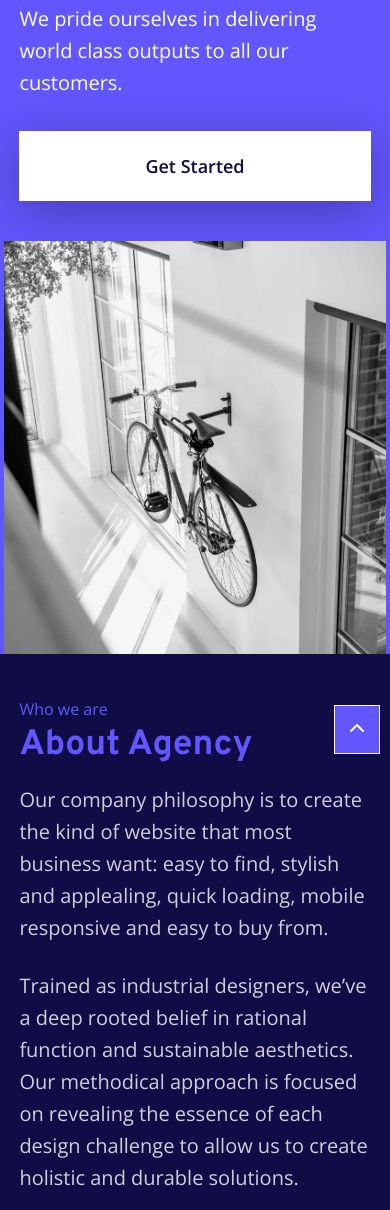
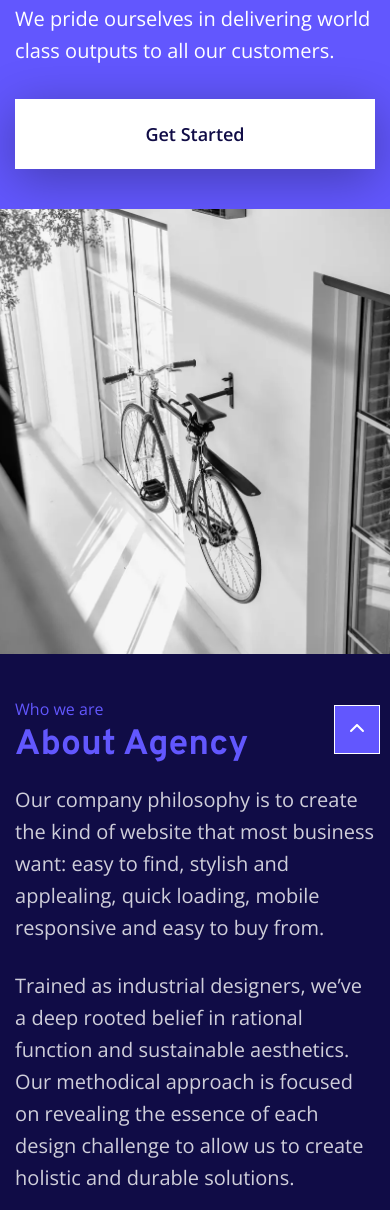
Before and after one commit to sibagatovmihail/deep, a plain HTML site: page index.html in a window 390 px wide. Shown: the part 190-1400 px from the top of the page. Drawn offline with nearby package versions, Linux system fonts and the light colour scheme.

Commit message:
Add files via upload

```diff
--- a/css/style.css
+++ b/css/style.css
@@ -1346,13 +1346,6 @@ h6 {
   }
 }
 
-@media (max-width: 62.49875em) {
-  [class*=__container] {
-    padding-right: 0.9375rem;
-    padding-left: 0.9375rem;
-  }
-}
-
 @media (max-width: 61.99875em) {
   .loaded .lifting_async:nth-child(2n+2) {
     -webkit-transition-delay: 0s;
@@ -1474,7 +1467,6 @@ h6 {
   }
 
   .main__image {
-    margin-left: -0.9375rem;
     padding-bottom: 70%;
   }
 
@@ -1930,6 +1922,32 @@ h6 {
 }
 }
 
+@media (min-width: 20em) and (max-width: 62.49875em) {
+@supports (padding-right: clamp( 0.9375rem , 0.9080873702rem  +  0.1470631489vw , 1rem )) {
+    [class*=__container] {
+      padding-right: clamp( 0.9375rem , 0.9080873702rem  +  0.1470631489vw , 1rem );
+    }
+}
+
+@supports not (padding-right: clamp( 0.9375rem , 0.9080873702rem  +  0.1470631489vw , 1rem )) {
+    [class*=__container] {
+      padding-right: calc(0.9375rem + 0.0625 * (100vw - 20rem) / 42.49875);
+    }
+}
+
+@supports (padding-left: clamp( 0.9375rem , 0.9080873702rem  +  0.1470631489vw , 1rem )) {
+    [class*=__container] {
+      padding-left: clamp( 0.9375rem , 0.9080873702rem  +  0.1470631489vw , 1rem );
+    }
+}
+
+@supports not (padding-left: clamp( 0.9375rem , 0.9080873702rem  +  0.1470631489vw , 1rem )) {
+    [class*=__container] {
+      padding-left: calc(0.9375rem + 0.0625 * (100vw - 20rem) / 42.49875);
+    }
+}
+}
+
 @media (min-width: 48em) and (max-width: 90em) {
 @supports (padding-right: clamp( 2.5rem , -3.7142857143rem  +  12.9464285714vw , 7.9375rem )) {
     .main__body {
@@ -1944,6 +1962,20 @@ h6 {
 }
 }
 
+@media (min-width: 20em) and (max-width: 47.99875em) {
+@supports (margin-left: clamp( -1.25rem , -0.7142757489rem  +  -1.1161212554vw , -0.9375rem )) {
+    .main__image {
+      margin-left: clamp( -1.25rem , -0.7142757489rem  +  -1.1161212554vw , -0.9375rem );
+    }
+}
+
+@supports not (margin-left: clamp( -1.25rem , -0.7142757489rem  +  -1.1161212554vw , -0.9375rem )) {
+    .main__image {
+      margin-left: calc(-0.9375rem + -0.3125 * (100vw - 20rem) / 27.99875);
+    }
+}
+}
+
 @media (min-width: 60.625em) and (min-width: 20em) and (max-width: 90em) {
 @supports (padding-bottom: clamp( 2.5rem , 0.5714285714rem  +  9.6428571429vw , 9.25rem )) {
     .about__container {
--- a/index.html
+++ b/index.html
@@ -6,12 +6,12 @@
 	<meta charset="UTF-8">
 	<meta name="format-detection" content="telephone=no">
 	<!-- <style>body{opacity: 0;}</style> -->
-	<link rel="stylesheet" href="css/style.min.css?_v=20230609183815">
+	<link rel="stylesheet" href="css/style.min.css?_v=20230609211619">
 	<link rel="shortcut icon" href="favicon.ico">
 	<!-- <meta name="robots" content="noindex, nofollow"> -->
 	<meta name="viewport" content="width=device-width, initial-scale=1.0">
-	<link href="https://fonts.googleapis.com/css?family=Open+Sans:regular,600&display=swap&_v=20230609183815" rel="stylesheet">
-	<link href="https://fonts.googleapis.com/css?family=Overpass:700&display=swap&_v=20230609183815" rel="stylesheet">
+	<link href="https://fonts.googleapis.com/css?family=Open+Sans:regular,600&display=swap&_v=20230609211619" rel="stylesheet">
+	<link href="https://fonts.googleapis.com/css?family=Overpass:700&display=swap&_v=20230609211619" rel="stylesheet">
 </head>
 
 <body>
@@ -606,7 +606,7 @@
 			preloader();
 		</script>
 	</div>
-	<script src="js/app.min.js?_v=20230609183815"></script>
+	<script src="js/app.min.js?_v=20230609211619"></script>
 </body>
 
 </html>
```
Also changed, not shown: css/style.min.css.
